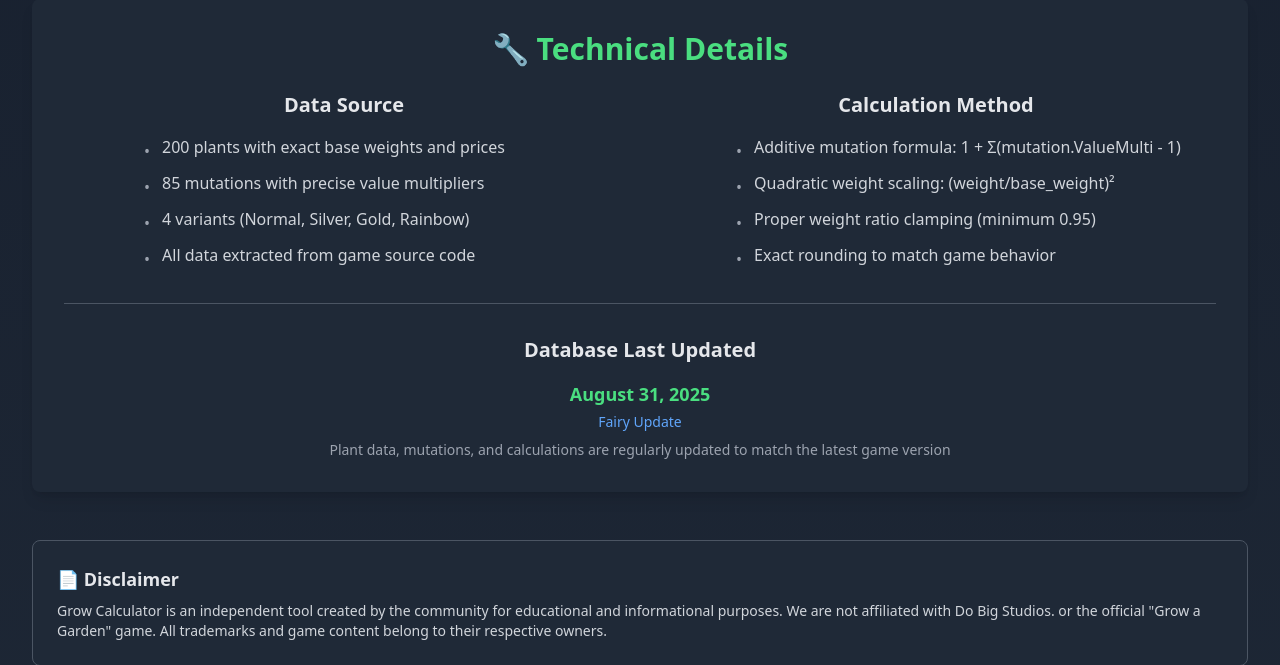
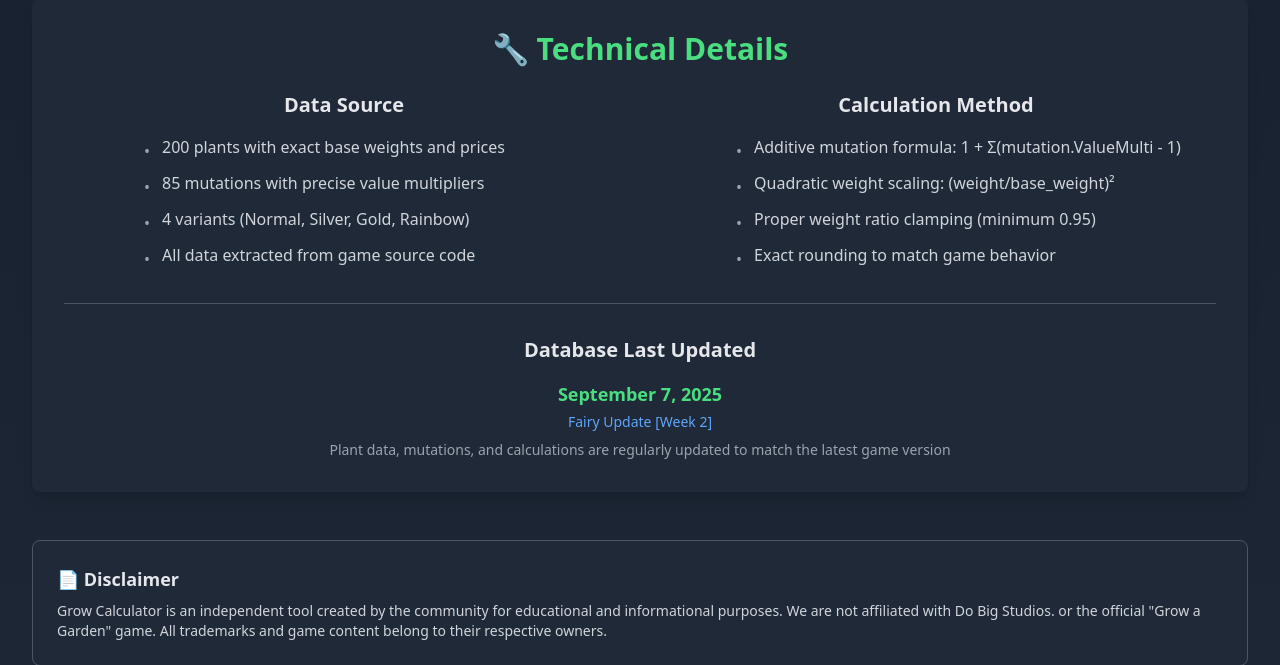
Before and after one commit to NomadWithoutAHome/GrowCaculator-main, a FastAPI app: page /about in a window 1280 px wide. Shown: the part 1496-2161 px from the top of the page. Run offline with FastAPI, Linux system fonts and the light colour scheme; some libraries are stand-ins or nearby versions.

Commit message:
Update about.html

```diff
--- a/templates/about.html
+++ b/templates/about.html
@@ -172,10 +172,10 @@
         <h3 class="text-xl font-semibold text-gray-200 mb-4 text-center">Database Last Updated</h3>
         <div class="text-center">
             <p class="text-gray-300 text-lg">
-                <span class="text-green-400 font-semibold">August 31, 2025</span>
+                <span class="text-green-400 font-semibold">September 7, 2025</span>
             </p>
             <p class="text-gray-400 text-sm mt-1">
-                <span class="text-blue-400">Fairy Update</span>
+                <span class="text-blue-400">Fairy Update [Week 2]</span>
             </p>
             <p class="text-gray-400 text-sm mt-2">
                 Plant data, mutations, and calculations are regularly updated to match the latest game version
```
